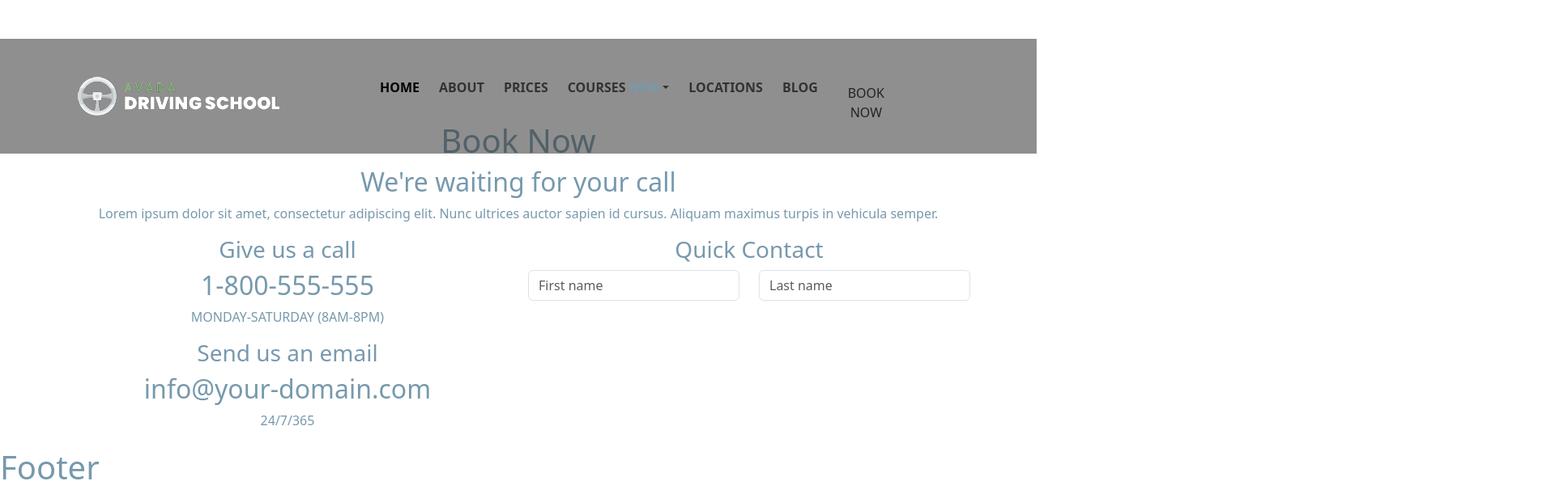
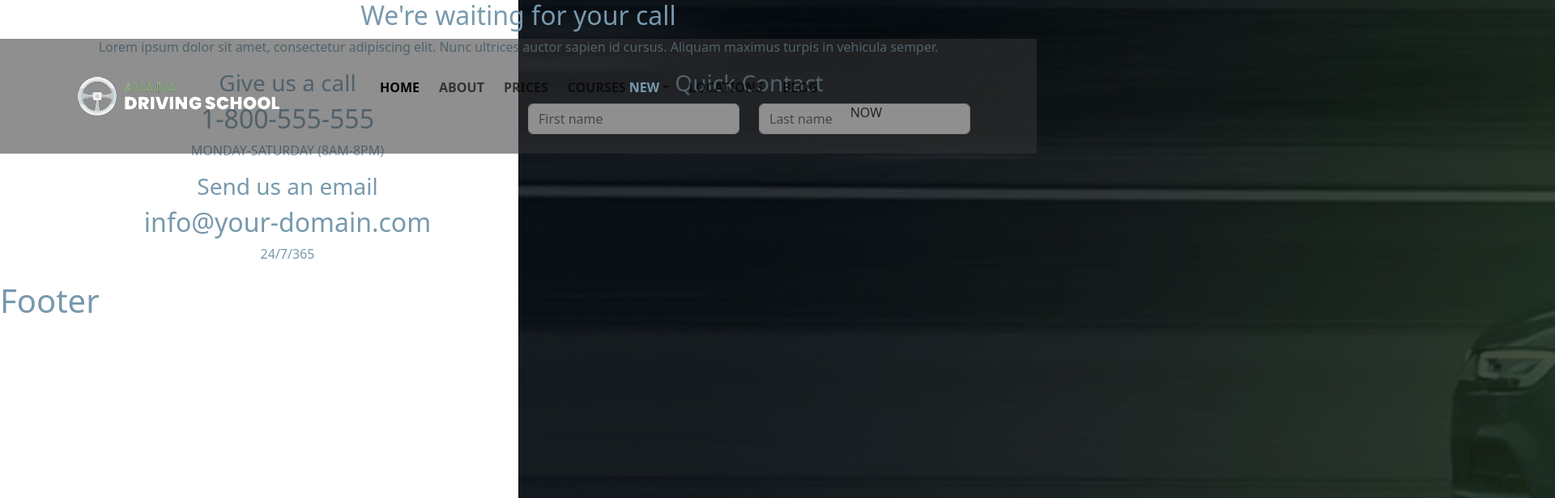
Before and after one commit to MiriamPecora/proj-html-vuejs, a Vue app: page /book-now in a window 1280 px wide. Shown: the top 616 px of the page at 81% size, 1920 px wide, since content can reach past the window. Built offline with nearby package versions, Linux system fonts and the light colour scheme.

Commit message:
[UPD] Added jumbotron to 'book now 'section

```diff
--- a/src/pages/PageForm.vue
+++ b/src/pages/PageForm.vue
@@ -6,8 +6,12 @@ export default {
 
 <template>
     <div id="book_now">
-        <div>
-            <h1>Book Now</h1>
+        <div id="jumbotron_booknow" class="position-relative">
+            <img src="../assets/img/booknow/book-now-hero-background.jpg" alt="jumbotron" class="position-absolute objects-fit-cover z-n1">
+            <div class="card-img-overlay d-flex align-items-end">
+                <h1 class="card-text ms-5">Book Now</h1>
+            </div>
+
         </div>
 
         <div id="text_section">
@@ -55,7 +59,6 @@ export default {
 
     #book_now{
         text-align: center;
-        margin-top: 150px;
     }
 
 </style>
```
